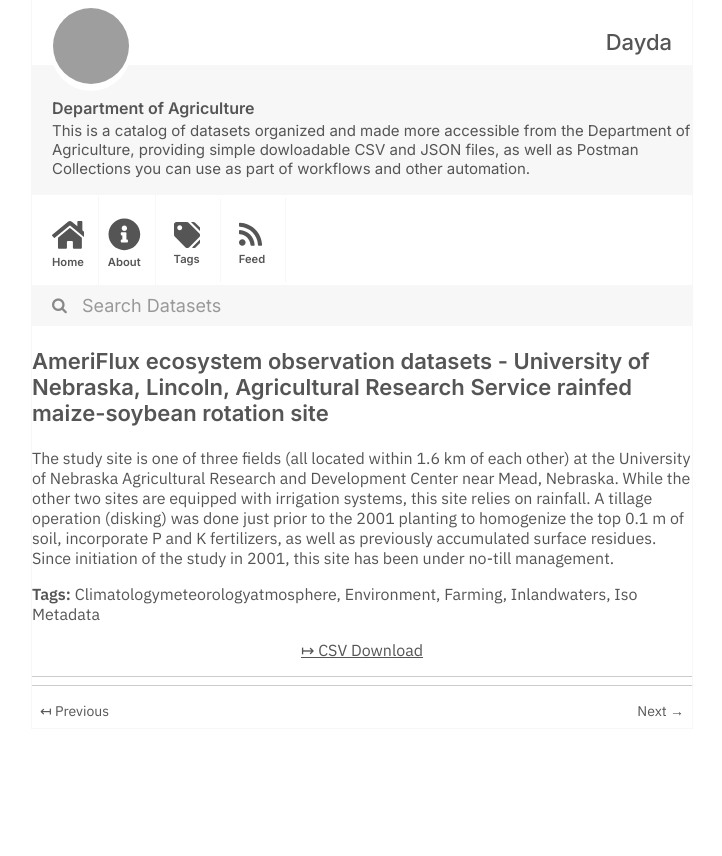
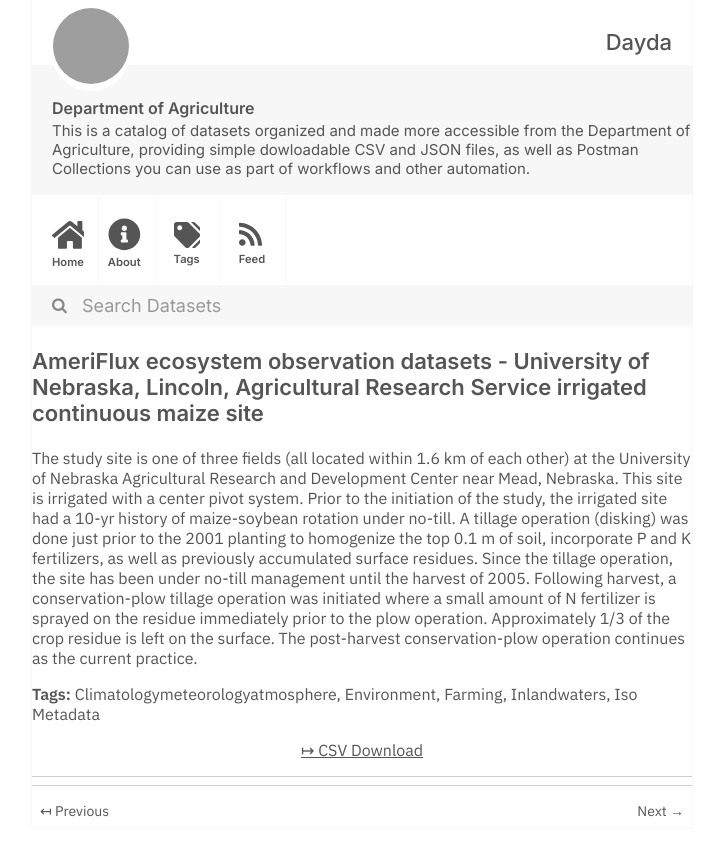
Before and after one commit to dayda-entities/department-of-agriculture, a Jekyll site: the page built from _posts/2020-11-10-ameriflux-ecosystem-observatio.md, in a window 1280 px wide, cut to the strip 0-856 px from the top of the page. Shown: the whole strip, without its empty margins (278-1000 px from the left). Built offline with Jekyll 4.4.1, drawn with Linux system fonts in a browser that asks for light colours; grey boxes are pictures that could not be loaded.

Commit message:
Publish Data

```diff
--- a/_posts/2020-11-10-ameriflux-ecosystem-observatio.md
+++ b/_posts/2020-11-10-ameriflux-ecosystem-observatio.md
@@ -1,9 +1,9 @@
 ---
 title: >-
   AmeriFlux ecosystem observation datasets - University of Nebraska, Lincoln,
-  Agricultural Research Service rainfed maize-soybean rotation site
-created: '2020-11-10T16:26:22.941081'
-modified: '2020-11-10T16:26:22.941090'
+  Agricultural Research Service irrigated continuous maize site
+created: '2020-11-10T16:26:22.417104'
+modified: '2020-11-10T16:26:22.417115'
 state: active
 type: dataset
 tags:
@@ -13,9 +13,10 @@ tags:
   - Inlandwaters
   - Iso Metadata
 groups: []
-csv_url: 'ftp://cdiac.ornl.gov//pub/ameriflux/data/Level1/Sites_ByName//Mead_Rainfed/'
+csv_url: >-
+  ftp://cdiac.ornl.gov/pub/ameriflux/data/Level1/Sites_ByName/Mead_Irrigated/biological_data/
 json_url: ''
 layout: post
 
 ---
-<p>The study site is one of three fields (all located within 1.6 km of each other) at the University of Nebraska Agricultural Research and Development Center near Mead, Nebraska. While the other two sites are equipped with irrigation systems, this site relies on rainfall. A tillage operation (disking) was done just prior to the 2001 planting to homogenize the top 0.1 m of soil, incorporate P and K fertilizers, as well as previously accumulated surface residues. Since initiation of the study in 2001, this site has been under no-till management.</p>
+<p>The study site is one of three fields (all located within 1.6 km of each other) at the University of Nebraska Agricultural Research and Development Center near Mead, Nebraska. This site is irrigated with a center pivot system. Prior to the initiation of the study, the irrigated site had a 10-yr history of maize-soybean rotation under no-till. A tillage operation (disking) was done just prior to the 2001 planting to homogenize the top 0.1 m of soil, incorporate P and K fertilizers, as well as previously accumulated surface residues. Since the tillage operation, the site has been under no-till management until the harvest of 2005. Following harvest, a conservation-plow tillage operation was initiated where a small amount of N fertilizer is sprayed on the residue immediately prior to the plow operation. Approximately 1/3 of the crop residue is left on the surface. The post-harvest conservation-plow operation continues as the current practice.</p>
```
